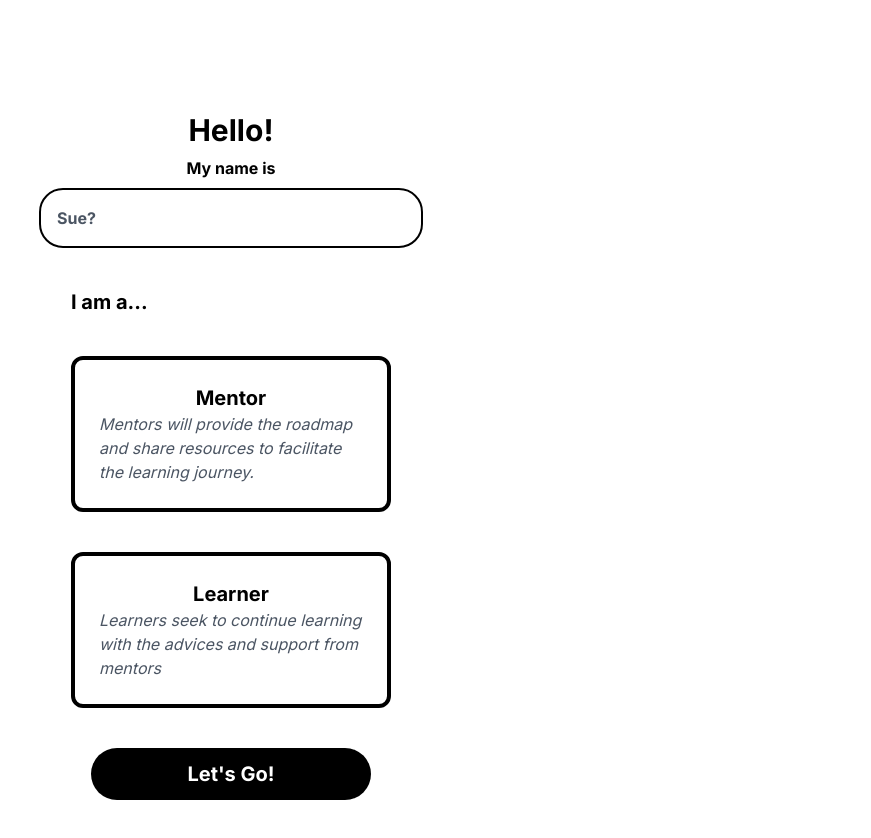
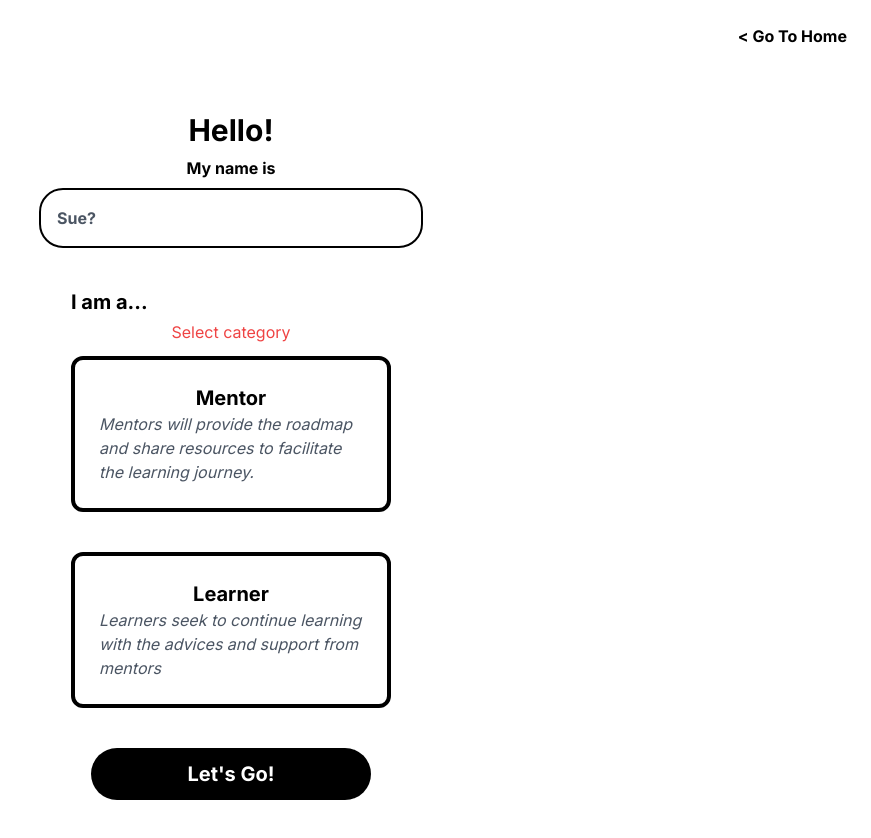
Before and after one commit to killerdroid99/collabothon-project, a Next.js app: page /registration in a window 1280 px wide. Shown: the whole page, without its empty margins (409-1280 px from the left). Built offline with nearby package versions, Linux system fonts and the light colour scheme.

Commit message:
UI changes

```diff
--- a/pages/registration/index.jsx
+++ b/pages/registration/index.jsx
@@ -1,5 +1,6 @@
 import { useRouter } from 'next/router'
 import { useContext } from 'react'
+import BackToHome from '../../components/BackToHome'
 import Button from '../../components/Button'
 import TextCard from '../../components/TextCard'
 import { UserContext } from "../../context/user-context"
@@ -17,18 +18,20 @@ function Index() {
 
   return (
     <div className=' px-14'>
-      <div className='flex flex-col gap-2 mt-28 text-base items-center text-left'>
+      <BackToHome />
+      <div className='flex flex-col gap-2 mt-28 text-base items-center text-left relative'>
         <h2 className='text-3xl font-bold'>Hello!</h2>
         <strong>My name is </strong>
         <input
           type="text"
           placeholder='Sue?'
-          className='w-full max-w-sm px-4 py-4 border-[0.185rem] border-black placeholder:text-gray-600 placeholder:font-bold rounded-3xl text-left bg-inherit outline-none focus-visible:ring-2 ring-accent'
+          className='w-full max-w-sm px-4 py-4 border-[0.185rem] border-black placeholder:text-gray-600 placeholder:font-bold rounded-3xl text-left bg-inherit outline-none focus-visible:ring-2 ring-accent peer'
           value={state.name}
           onChange={(e) => dispatch({ type: "NAME", payload: e.target.value })}
         />
+        {state.name === "" && <span className='invisible peer-focus-visible:visible text-red-500 absolute -bottom-6'>Name must be atleast 1 character</span>}
       </div>
-      <div className='my-10 flex flex-col items-center gap-10'>
+      <div className='my-10 flex flex-col items-center gap-10 relative'>
         <span className='w-[20rem] font-bold text-xl'>I am a...</span>
         <div onClick={() => dispatch({ type: "MENTOR" })}>
           <TextCard title="Mentor"
@@ -44,6 +47,7 @@ to facilitate the learning journey." selected={state.category === "mentor"} />
           support from mentors" selected={state.category === "learner"}
           />
         </div>
+        {state.category === "" && <span className='absolute top-8 text-red-500'>Select category</span>}
         <Button btnText="Let's Go!" handleClick={handleClick} />
       </div>
     </div>
```
